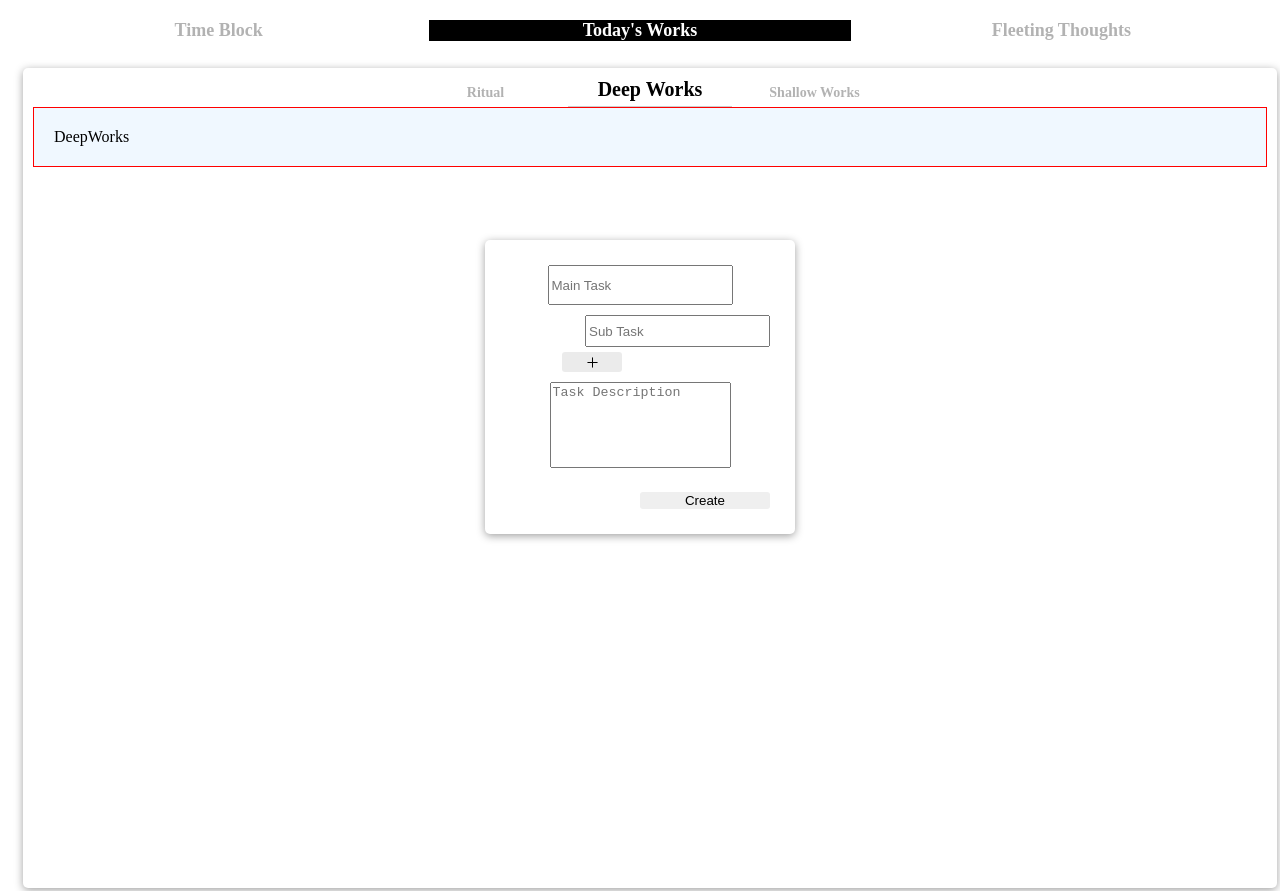
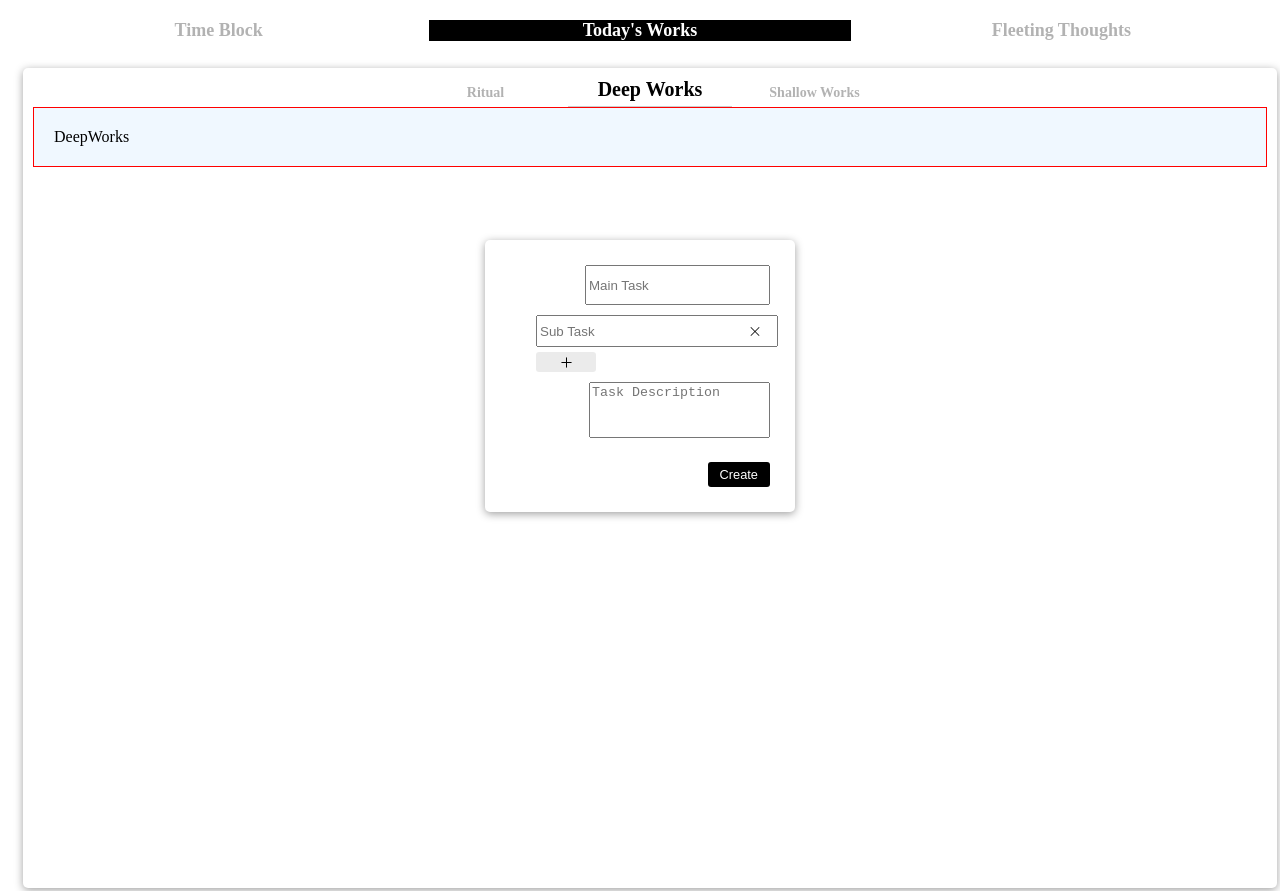
Before and after one commit to kkmm26/deep-work, a React (Vite) app: page / in a window 1280 px wide. Built offline with nearby package versions, Linux system fonts and the light colour scheme; the HTML template or start-up script is replaced by a standard one.

Commit message:
add subtask feature in taskform

```diff
--- a/package.json
+++ b/package.json
@@ -12,6 +12,7 @@
   "dependencies": {
     "@radix-ui/colors": "^3.0.0",
     "@radix-ui/react-form": "^0.1.0",
+    "@radix-ui/react-icons": "^1.3.0",
     "@radix-ui/react-popover": "1.1.1",
     "@radix-ui/react-visually-hidden": "^1.1.0",
     "@stitches/react": "^1.2.8",
--- a/src/components/PlusButton.jsx
+++ b/src/components/PlusButton.jsx
@@ -1,37 +1,22 @@
 import styled from "styled-components";
 import { COLORS } from "../constants.js";
+import { PlusIcon } from "@radix-ui/react-icons";
 
-const PLUS_ICON = (
-    <svg
-        width="15"
-        height="15"
-        viewBox="0 0 15 15"
-        fill="none"
-        xmlns="http://www.w3.org/2000/svg"
-    >
-        <path
-            d="M8 2.75C8 2.47386 7.77614 2.25 7.5 2.25C7.22386 2.25 7 2.47386 7 2.75V7H2.75C2.47386 7 2.25 7.22386 2.25 7.5C2.25 7.77614 2.47386 8 2.75 8H7V12.25C7 12.5261 7.22386 12.75 7.5 12.75C7.77614 12.75 8 12.5261 8 12.25V8H12.25C12.5261 8 12.75 7.77614 12.75 7.5C12.75 7.22386 12.5261 7 12.25 7H8V2.75Z"
-            fill="currentColor"
-            fillRule="evenodd"
-            clipRule="evenodd"
-        ></path>
-    </svg>
-);
 
-function PlusButton({callback, type}) {
+function PlusButton({onClick, type}) {
 
     function defaultClick(e) {
         e.preventDefault()
     }
-    if (!callback) {
-        callback = defaultClick
+    if (!onClick) {
+        onClick = defaultClick
     }
 
     if (type === "Sub Task") {
-        return <SubTaskPlusButton onClick={callback}>{PLUS_ICON}</SubTaskPlusButton>
+        return <SubTaskPlusButton type="button" onClick={onClick}><PlusIcon/></SubTaskPlusButton>
     }
 
-    return <Button onClick={callback}>{PLUS_ICON}</Button>;
+    return <Button type="button" onClick={onClick}><PlusIcon/></Button>;
 }
 
 
--- /dev/null
+++ b/src/components/SubTaskCrossButton.jsx
@@ -0,0 +1,33 @@
+import { Cross1Icon } from "@radix-ui/react-icons";
+import styled from "styled-components";
+import { COLORS } from "../constants";
+
+function SubTaskCrossButton({onClick}) {
+    function defaultClick(e) {
+        e.preventDefault();
+    }
+    return (
+        <Button onClick={onClick? onClick : defaultClick} type="button">
+            <Cross1Icon style={{ width: "80%" }} />
+        </Button>
+    );
+}
+
+const Button = styled.button`
+    cursor: pointer;
+    background: none;
+    border: none;
+    /* background-color: ${COLORS.plusButton}; */
+    display: flex;
+    align-items: center;
+    justify-content: center;
+    border-radius: 2px;
+    position: absolute;
+    right: 2px;
+    top: 4px;
+    bottom: 4px;
+
+
+`;
+
+export default SubTaskCrossButton;
--- /dev/null
+++ b/src/components/SubTaskProvider.jsx
@@ -0,0 +1,30 @@
+import React from "react"
+
+export const SubTaskContext = React.createContext()
+
+function SubTaskProvider({children}) {
+
+
+    const [subTasks, setSubTasks] = React.useState([0]);
+
+    function addSubTask(e) {
+        e.preventDefault();
+        if (subTasks.length >= 8) {
+            return;
+        }
+        const newTask = 0;
+        setSubTasks([...subTasks, newTask]);
+    }
+
+    function deleteSubTask(e, index) {
+        console.log(subTasks);
+        e.preventDefault()
+        setSubTasks(subTasks.filter((_, i) => i !== index))
+    }
+
+
+
+    return <SubTaskContext.Provider value={{subTasks, deleteSubTask, addSubTask}}>{children}</SubTaskContext.Provider>
+}
+
+export default SubTaskProvider
--- a/src/components/TaskForm.jsx
+++ b/src/components/TaskForm.jsx
@@ -2,91 +2,82 @@ import * as Form from "@radix-ui/react-form";
 import * as VisuallyHidden from "@radix-ui/react-visually-hidden";
 
 import { styled, keyframes } from "@stitches/react";
-import { blackA, violet, mauve } from "@radix-ui/colors";
 import React from "react";
-import { STYLES } from "../constants.js";
+import { COLORS, STYLES } from "../constants.js";
 import PlusButton from "./PlusButton";
+import SubTaskCrossButton from "./SubTaskCrossButton.jsx";
+import { SubTaskContext } from "./SubTaskProvider.jsx";
 
 function TaskForm({}, ref) {
+
+    const {subTasks, addSubTask, deleteSubTask} = React.useContext(SubTaskContext)
+
     return (
-        <FormRoot ref={ref} className="FormRoot">
-            <Form.Field className="FormField" name="mainTask">
+        <FormRoot ref={ref}>
+            <Form.Field name="mainTask">
                 <VisuallyHidden.Root>
-                    <Form.Label className="FormLabel">Main Task</Form.Label>
+                    <Form.Label>Main Task</Form.Label>
                 </VisuallyHidden.Root>
-                <Form.Message className="FormMessage" match="valueMissing">
+                <Form.Message match="valueMissing">
                     Please write at least one task before creating
                 </Form.Message>
                 <Form.Control
                     style={{ height: "34px", maxWidth: "100%" }}
                     asChild
                 >
-                    <input
-                        className="Input"
-                        type="text"
-                        required
-                        placeholder="Main Task"
-                    />
+                    <input type="text" required placeholder="Main Task" />
                 </Form.Control>
             </Form.Field>
 
-            <Form.Field
-                style={{
-                    display: "flex",
-                    flexDirection: "column",
-                    alignItems: "end",
-                    gap: "5px",
-                }}
-                className="FormField"
-                name="subTask"
-            >
+            <SubTaskField name="subTask">
+                {subTasks.length === 0 && <p style={{textAlign: "start"}}>Add a Sub Task</p>}
+                {subTasks.map((_, index) => {
+                    return (
+                        <div key={index} style={{ position: "relative" }}>
                             <VisuallyHidden.Root>
-                    <Form.Label className="FormLabel">Sub Task</Form.Label>
+                                <Form.Label>Sub Task</Form.Label>
                             </VisuallyHidden.Root>
+                            {
+                                <SubTaskCrossButton
+                                    onClick={(e) => deleteSubTask(e, index)}
+                                    style={{ position: "absolute" }}
+                                />
+                            }
                             <Form.Control
-                    style={{ height: "26px", maxWidth: "80%" }}
+                                style={{ height: "26px", width: "100%" }}
                                 asChild
                             >
                                 <input type="text" placeholder="Sub Task" />
                             </Form.Control>
+                        </div>
+                    );
+                })}
+
                 <div
                     style={{
-                        width: "80%",
+                        width: "100%",
                         minHeight: "20px",
                         position: "relative",
                     }}
                 >
-                    <PlusButton type="Sub Task" />
+                    <PlusButton onClick={addSubTask} type="Sub Task" />
                 </div>
-            </Form.Field>
-            <Form.Field className="FormField" name="mainTask">
+            </SubTaskField>
+            <Form.Field name="description">
                 <VisuallyHidden.Root>
-                    <Form.Label className="FormLabel">Main Task</Form.Label>
+                    <Form.Label>Main Task</Form.Label>
                 </VisuallyHidden.Root>
-                <Form.Message className="FormMessage" match="valueMissing">
-                    Please write at least one task before creating
-                </Form.Message>
                 <Form.Control
-                    style={{ resize: "none", height: "80px", maxWidth: "100%" }}
+                    style={{ resize: "none", height: "50px", maxWidth: "100%" }}
                     asChild
                 >
                     <textarea type="text" placeholder="Task Description" />
                 </Form.Control>
             </Form.Field>
             <div style={{ display: "flex", justifyContent: "end" }}>
-                <Form.Submit asChild>
-                    <button
-                        style={{
-                            marginTop: 10,
-                            width: "50%",
-                            border: "none",
-                            borderRadius: "3px",
-                            cursor: "pointer",
-                        }}
-                    >
-                        Create
-                    </button>
-                </Form.Submit>
+                <FormSubmit asChild>
+                    <button>Create</button>
+                </FormSubmit>
             </div>
         </FormRoot>
     );
@@ -94,7 +85,7 @@ function TaskForm({}, ref) {
 
 const FormRoot = styled(Form.Root, {
     minWidth: 260,
-    // visibility: "hidden",
+    maxWidth: "min-content", // prevent width from expanding when form submit error message shows
     position: "absolute",
     zIndex: 1,
     top: "30%",
@@ -105,7 +96,30 @@ const FormRoot = styled(Form.Root, {
     padding: "25px",
     display: "flex",
     flexDirection: "column",
+    alignItems: "end",
     gap: "10px",
 });
 
+const FormSubmit = styled(Form.Submit, {
+    marginTop: 10,
+    fontSize: "0.8rem",
+    border: "none",
+    padding: "5px 12px",
+    borderRadius: "3px",
+    cursor: "pointer",
+    color: `${COLORS.white}`,
+    backgroundColor: `${COLORS.black}`,
+
+    "&:hover": {
+        backgroundColor: `${COLORS.hoverBlack}`,
+    },
+});
+
+const SubTaskField = styled(Form.Field, {
+    display: "flex",
+    flexDirection: "column",
+    gap: "5px",
+    width: "90%",
+});
+
 export default React.forwardRef(TaskForm);
--- a/src/components/TodayWork.jsx
+++ b/src/components/TodayWork.jsx
@@ -7,6 +7,7 @@ import ShallowWorks from "./ShallowWorks";
 import { COLORS, WORK_TYPES, WORK_TYPES_STYLES } from "../constants.js";
 import PlusButton from "./PlusButton";
 import TaskForm from "./TaskForm";
+import SubTaskProvider from "./SubTaskProvider.jsx";
 
 function TodayWork() {
     const [workType, setWorkType] = React.useState(WORK_TYPES[1]);
@@ -35,11 +36,14 @@ function TodayWork() {
                                 {work}
                             </WorkTitle>
                             {isActive && <HorizontalLine></HorizontalLine>}
+                            <SubTaskProvider>
+
                             {isActive && (
                                 <TaskForm
                                     ref={taskFormRef}
                                 />
                             )}
+                            </SubTaskProvider>
                         </Work>
                     );
                 })}
```
Also changed, not shown: 1 other file (tests, documents, lock files or other folders). Lines whose indentation alone changed are shown as unchanged.
